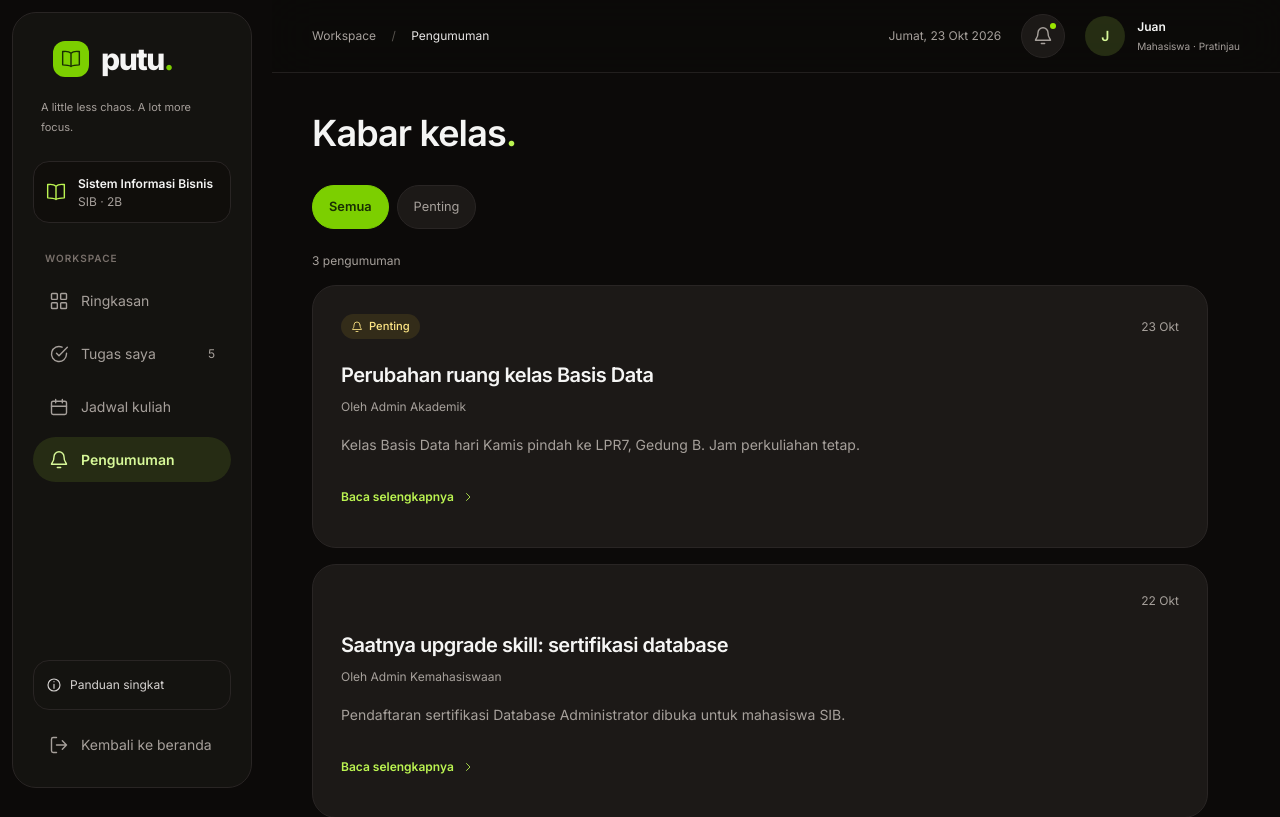
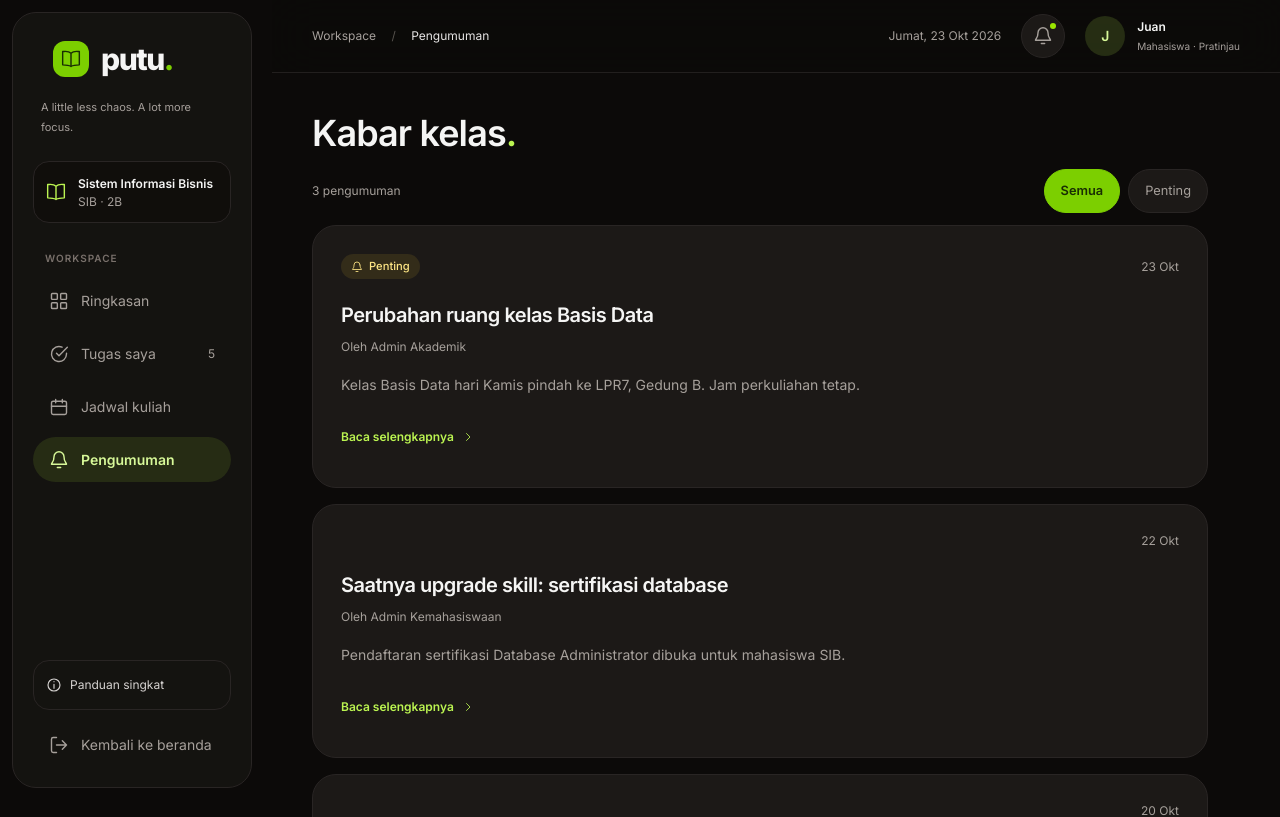
Before and after one commit to jeyyprtf/putu, a PHP site: page /app/pages/pengumuman.php in a window 1280 px wide. Shown: the top 817 px of the page. Run offline with PHP 8.4, Linux system fonts and the light colour scheme.

Commit message:
style: align announcement filters and compact heading spacing

```diff
--- a/app/pages/pengumuman.php
+++ b/app/pages/pengumuman.php
@@ -16,12 +16,16 @@ require_once __DIR__ . '/../bootstrap.php';
         <div class="lg:ml-68">
             <?php require __DIR__ . '/../components/navbar.php'; ?>
             <main id="konten" class="workspace-content mx-auto max-w-7xl px-5 py-8 pt-4 sm:px-8 sm:pt-8 lg:px-10 lg:py-10 lg:pt-10">
-                <section class="mb-8">
+                <section class="mb-4">
                     <h1 class="mt-1 text-3xl font-semibold tracking-tight sm:mt-0 sm:text-4xl">
                         Kabar kelas<span class="text-lime-300">.</span>
                     </h1>
                 </section>
-                <div class="mb-3 flex flex-wrap gap-2 sm:mb-6" role="group" aria-label="Kategori pengumuman">
+                <div class="mb-3 flex max-w-4xl items-center justify-between gap-3">
+                    <p id="news-result" role="status" aria-live="polite" class="min-w-0 text-xs text-stone-400">
+                        <?= count($announcements) ?> pengumuman
+                    </p>
+                    <div class="flex shrink-0 gap-2" role="group" aria-label="Kategori pengumuman">
                         <button type="button" data-news-filter="Semua" aria-pressed="true" class="filter-tab">
                             Semua
                         </button>
@@ -29,9 +33,7 @@ require_once __DIR__ . '/../bootstrap.php';
                             Penting
                         </button>
                     </div>
-                <p id="news-result" role="status" aria-live="polite" class="mb-3 text-xs text-stone-400 sm:mb-4">
-                    <?= count($announcements) ?> pengumuman
-                </p>
+                </div>
                 <div class="max-w-4xl space-y-5 sm:space-y-4">
                     <?php foreach ($announcements as $news): ?>
                         <article class="panel p-5 sm:p-7" data-news-card data-important="<?= $news['important'] ? 'true' : 'false' ?>" id="news-<?= e($news['id']) ?>">
```
Lines whose indentation alone changed are shown as unchanged.
